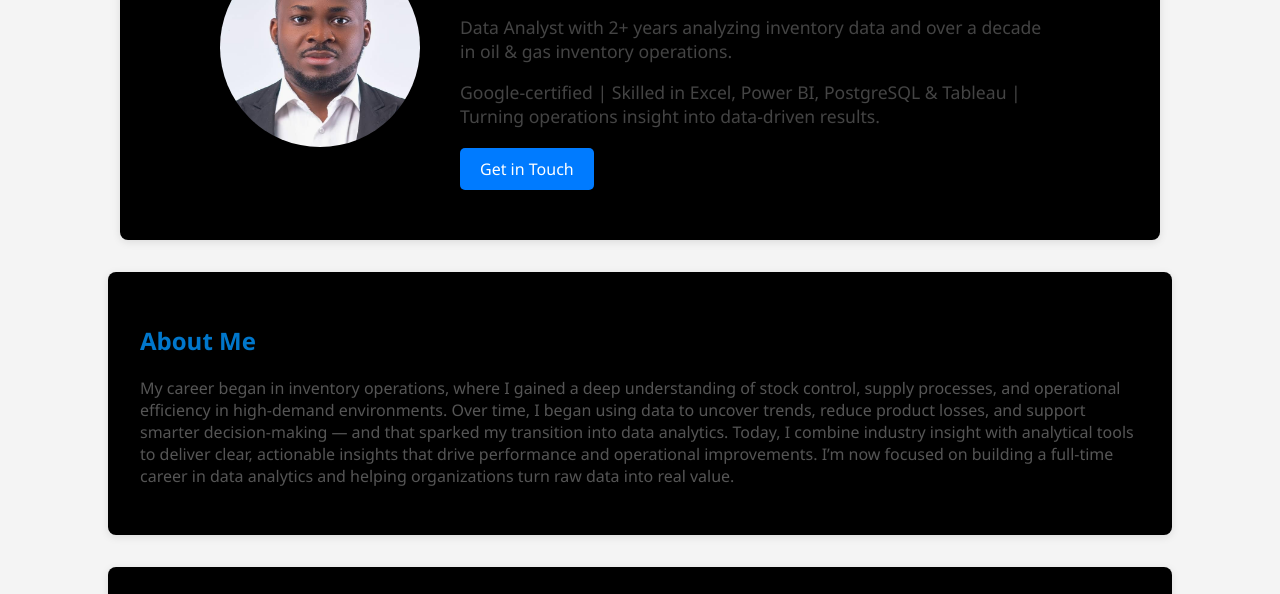
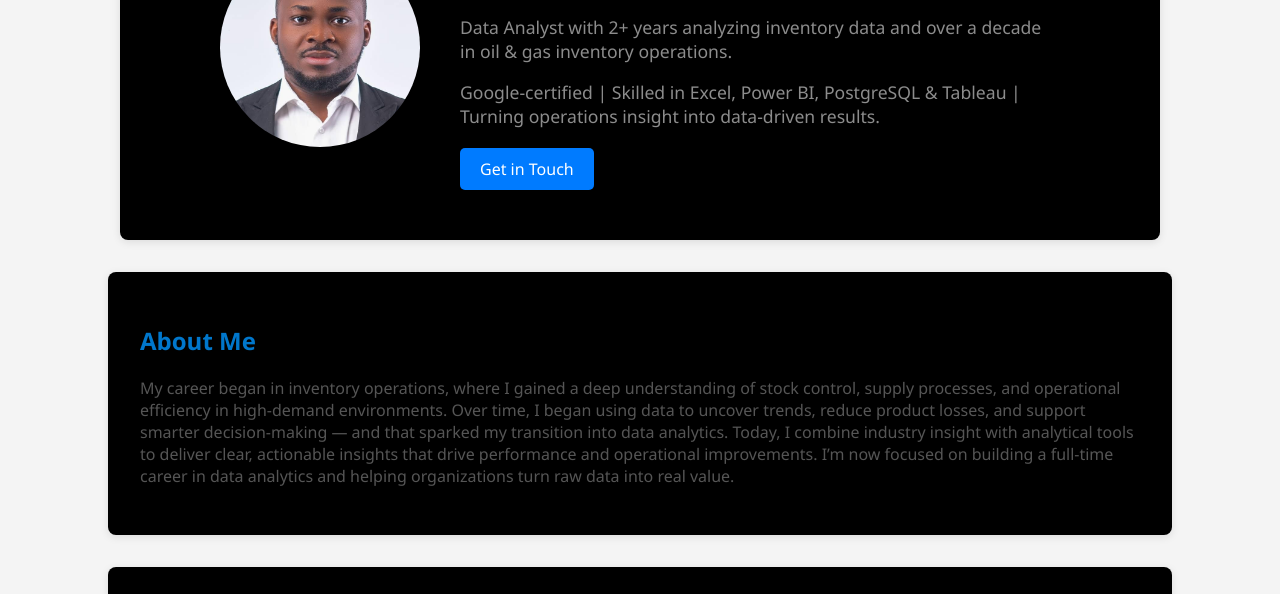
Before and after one commit to uogeh/Ufuomaportfolio, a plain HTML site: page index.html in a window 1280 px wide. Shown: the part 206-800 px from the top of the page. Drawn offline with Linux system fonts and the light colour scheme.

Commit message:
Update styles.css

```diff
--- a/css/styles.css
+++ b/css/styles.css
@@ -112,7 +112,7 @@ body {
 .hero-content p {
   font-size: 1.1rem;
   margin-bottom: 10px;
-  color: #444;
+  color: #8c8c8c;
 }
 
 .btn {
```
